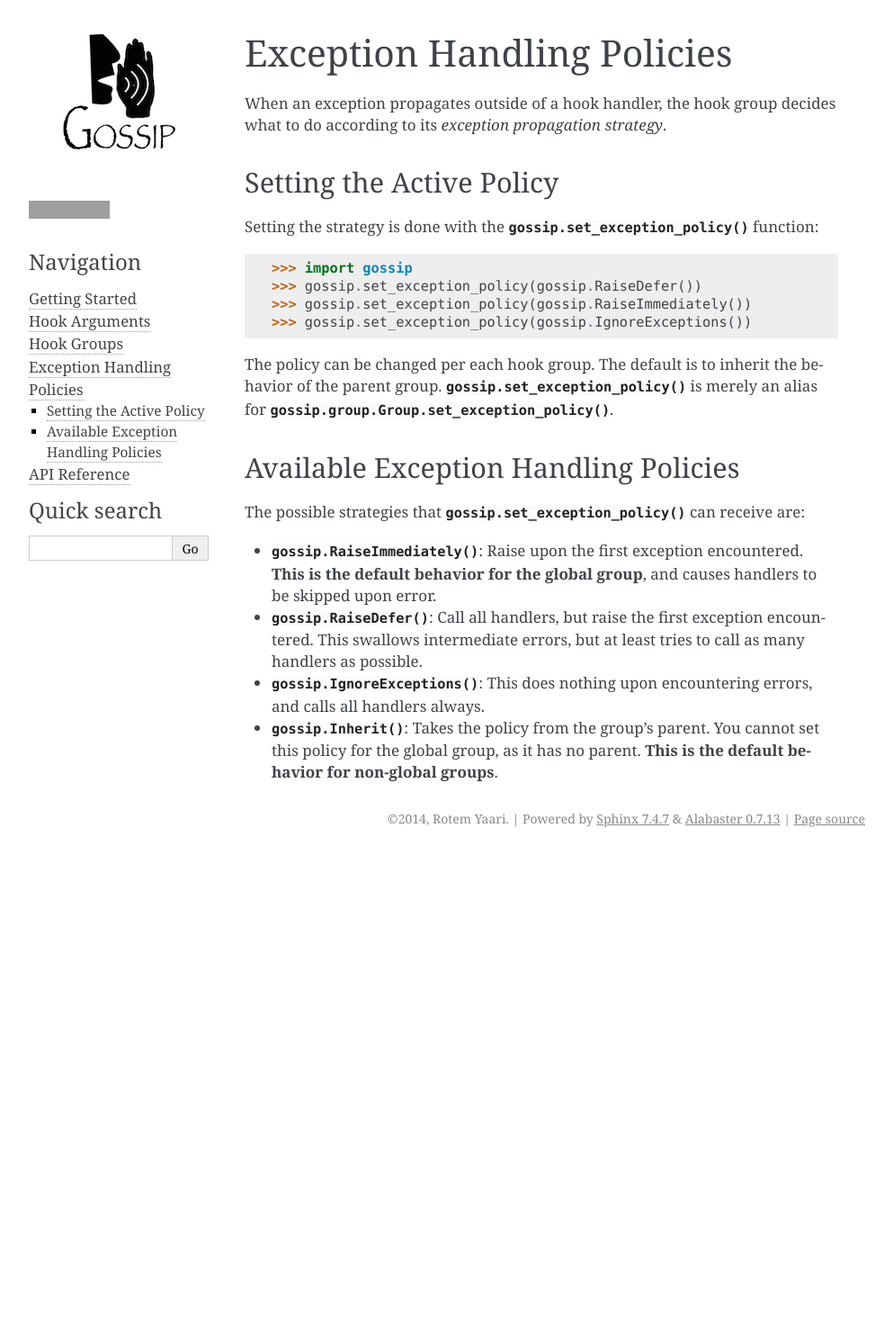
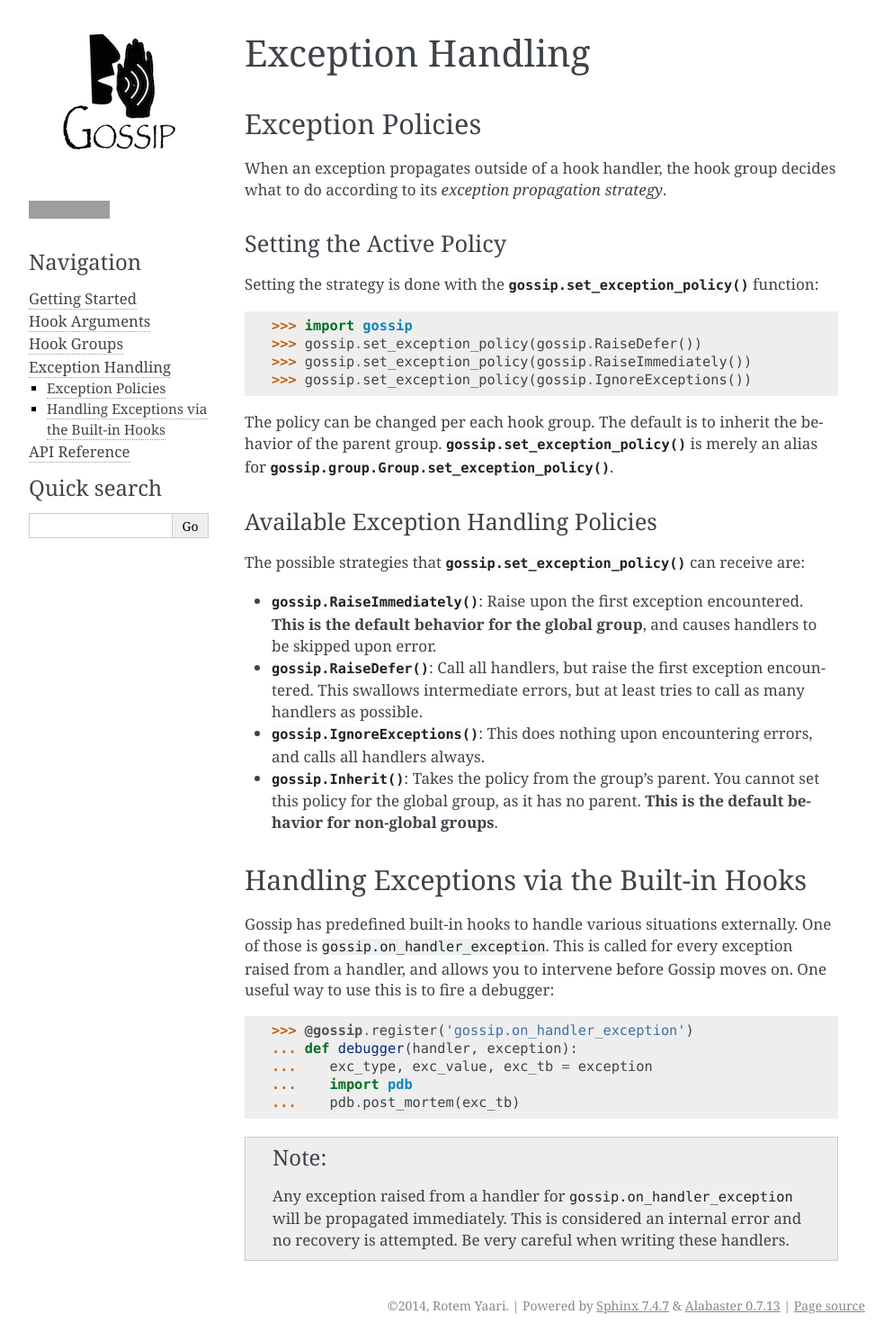
Before and after one commit to getslash/gossip, a Sphinx documentation site: the page built from doc/error_handling.rst, in a window 1280 px wide. Shown: the whole page at 90% size, without its empty margins (148-1141 px from the left). Built offline with Sphinx 7.4.7, drawn with Linux system fonts in a browser that asks for light colours; before the commit the page ends 949 px from its top, so only the background shows below that; grey boxes are pictures that could not be loaded.

Commit message:
Builtin hooks

```diff
--- a/doc/error_handling.rst
+++ b/doc/error_handling.rst
@@ -1,5 +1,8 @@
-Exception Handling Policies
-===========================
+Exception Handling
+==================
+
+Exception Policies
+~~~~~~~~~~~~~~~~~~
 
 When an exception propagates outside of a hook handler, the hook group decides what to do according to its *exception propagation strategy*.
 
@@ -26,3 +29,18 @@ The possible strategies that :func:`gossip.set_exception_policy` can receive are
 * :class:`gossip.RaiseDefer() <gossip.exception_policy.RaiseDefer>`: Call all handlers, but raise the first exception encountered. This swallows intermediate errors, but at least tries to call as many handlers as possible.
 * :class:`gossip.IgnoreExceptions() <gossip.exception_policy.IgnoreExceptions>`: This does nothing upon encountering errors, and calls all handlers always.
 * :class:`gossip.Inherit() <gossip.exception_policy.Inherit>`: Takes the policy from the group's parent. You cannot set this policy for the global group, as it has no parent. **This is the default behavior for non-global groups**.
+
+Handling Exceptions via the Built-in Hooks
+~~~~~~~~~~~~~~~~~~~~~~~~~~~~~~~~~~~~~~~~~~
+
+Gossip has predefined built-in hooks to handle various situations externally. One of those is ``gossip.on_handler_exception``. This is called for every exception raised from a handler, and allows you to intervene before Gossip moves on. One useful way to use this is to fire a debugger:
+
+.. code-block:: python
+
+		>>> @gossip.register('gossip.on_handler_exception')
+		... def debugger(handler, exception):
+		...    exc_type, exc_value, exc_tb = exception
+		...    import pdb
+		...    pdb.post_mortem(exc_tb)
+
+.. note:: Any exception raised from a handler for ``gossip.on_handler_exception`` will be propagated immediately. This is considered an internal error and no recovery is attempted. Be very careful when writing these handlers.
--- a/gossip/__init__.py
+++ b/gossip/__init__.py
@@ -1,7 +1,7 @@
 from .hook import Hook
 from .exception_policy import (
     RaiseDefer, RaiseImmediately, IgnoreExceptions)
-from .registry import (get_global_group, get_group_by_name, get_groups, define,
+from .registry import (get_global_group, get_hook, get_group_by_name, get_groups, define,
                        register, trigger)
 
 
--- a/test_requirements.txt
+++ b/test_requirements.txt
@@ -1 +1,2 @@
 pytest
+munch
```
Also changed, not shown: doc/api.rst (+11 -0 lines), doc/getting_started.rst (+19 -0 lines), 8 other files.
